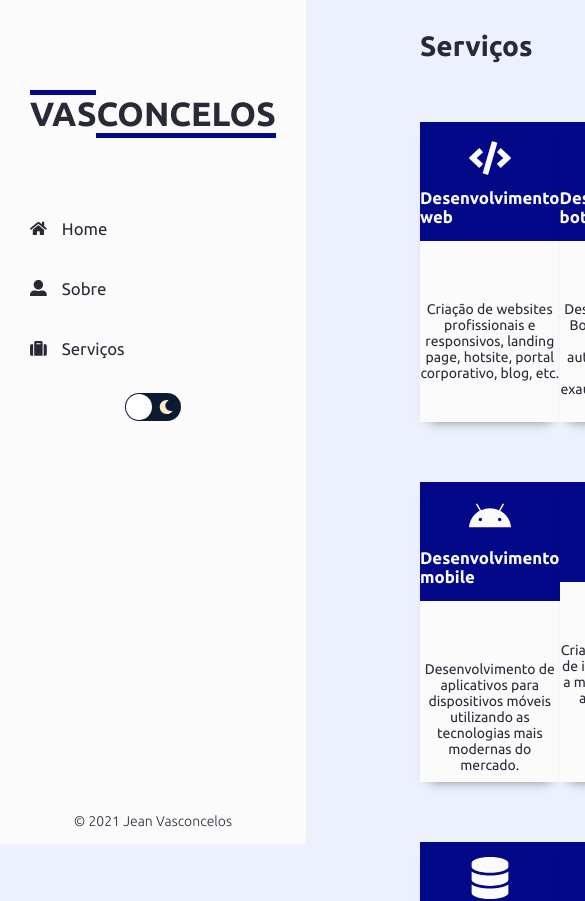
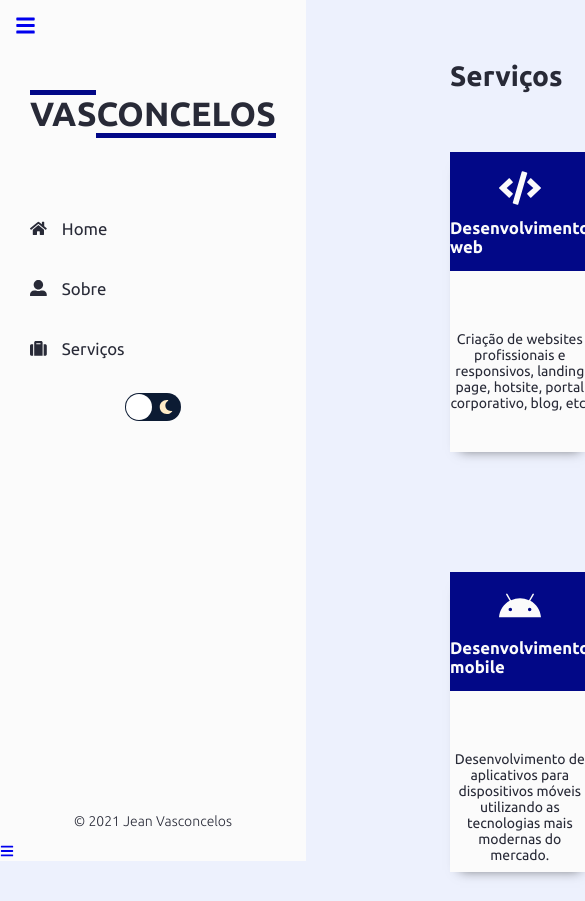
Before and after one commit to vasconcelosjean42/vasconcelosdev, a React (Create React App) app: page /vasconcelosdev/servicos in a window 390 px wide. Shown: the top 901 px of the page, 585 px wide, since content can reach past the window. Built offline with nearby package versions, Linux system fonts and the light colour scheme.

Commit message:
site responsivo

```diff
--- a/src/components/Infos/styles.ts
+++ b/src/components/Infos/styles.ts
@@ -30,7 +30,12 @@ export const Title = styled.div`
 
 export const Information = styled.div`
     display: flex;
-
+    @media (max-width: 595px){
+        flex-direction: column;
+        .item{
+            width: 100px;
+        }
+    }
     .verticalLine{
         width: 1px;
         background: ${props => props.theme.colors.text};
--- a/src/components/Sidebar/index.tsx
+++ b/src/components/Sidebar/index.tsx
@@ -1,4 +1,4 @@
-import React, { useContext } from "react";
+import React, { useContext, useState } from "react";
 import ReactSwitch from "react-switch";
 
 import { ThemeContext } from "styled-components";
@@ -7,19 +7,26 @@ import { Link } from "react-router-dom";
 
 import data from "./data";
 
-import { Container, Content, Logo } from "./styles";
-import { FaMoon, FaSun } from "react-icons/fa";
+import { Container, Content, Logo, Space, ToggleSidebar } from "./styles";
+import { FaBars, FaMoon, FaSun } from "react-icons/fa";
 
 interface Props {
     toggleTheme(): void;
 }
 
 export const Sidebar: React.FC<Props> = ({ toggleTheme }) => {
+    const [sidebar, setSidebar] = useState(false);
+    const showSidebar = () => setSidebar(!sidebar)
     const { title } = useContext(ThemeContext)
 
     return (
         <>
-            <Container>
+            <ToggleSidebar>
+                <Link to="#">
+                    <FaBars className="icon" onClick={showSidebar} />
+                </Link>
+            </ToggleSidebar>
+            <Container className={sidebar || sidebar ? 'desactive' : ''}>
                 <Content className="active">
                     <Link to='/vasconcelosdev/'>
                         <Logo>
@@ -74,7 +81,11 @@ export const Sidebar: React.FC<Props> = ({ toggleTheme }) => {
 
                     <span className="copyright">© 2021 Jean Vasconcelos</span>
                 </Content>
+                <Link to="#">
+                    <FaBars />
+                </Link>
             </Container>
+            <Space className={sidebar ? 'desactive' : ''} />
         </>
     )
 };
--- a/src/components/Sidebar/styles.ts
+++ b/src/components/Sidebar/styles.ts
@@ -3,6 +3,13 @@ import styled from "styled-components";
 export const Container = styled.div`
     background: ${props => props.theme.colors.sidebar};
     position: fixed;
+    transition: 1s;
+    &.desactive{
+        left: -100%;
+    }
+    @media (max-width: 1350px){
+
+    }
 `;
 
 export const Content = styled.ul`
@@ -92,3 +99,21 @@ export const Logo = styled.div`
         }
     }
 `;
+
+export const ToggleSidebar = styled.div`
+    align-self: flex-start;
+    margin: 15px;
+    margin-bottom: 0px;
+    z-index: 10;
+    position: fixed;
+    .icon{
+        font-size: 1.5rem;
+    }
+`;
+
+export const Space = styled.div`
+    margin-right: 390px;
+    &.desactive{
+        margin-right: 0px;
+    }
+`;
--- a/src/pages/About/styles.ts
+++ b/src/pages/About/styles.ts
@@ -2,6 +2,5 @@ import styled from "styled-components";
 
 export const Container = styled.div`
     flex: 1;
-    padding: 30px 30px;
-    margin-left: 390px;
+    padding: 60px 60px;
 `;
--- a/src/pages/Home/styles.ts
+++ b/src/pages/Home/styles.ts
@@ -3,7 +3,6 @@ import styled from "styled-components";
 export const Container = styled.div`
     flex: 1;
     height: 100vh;
-    margin-left: 390px;
 `;
 
 export const Content = styled.div`
@@ -12,6 +11,9 @@ export const Content = styled.div`
     display: flex;
     justify-content: center;
     align-items: center;
+    @media (max-width: 810px){
+        flex-direction: column-reverse;
+    }
 `;
 export const Text = styled.div`
     display: flex;
@@ -22,6 +24,9 @@ export const Text = styled.div`
         white-space: nowrap;
         span span{
             color: ${props => props.theme.colors.primary};
+        }
+        @media (max-width: 810px){
+            font-size: 2rem;
         }
     }
     .bottomText{
--- a/src/pages/Services/index.tsx
+++ b/src/pages/Services/index.tsx
@@ -8,6 +8,7 @@ export const Services: React.FC = () => {
         <Container>
             <h1>Serviços</h1>
             <Content>
+                {/*
                 <div className="left">
                     {data.slice(0, Math.ceil(data.length / 2)).map((data) => {
                         return (
@@ -22,6 +23,16 @@ export const Services: React.FC = () => {
                         )
                     })}
                 </div>
+                */}
+
+                {data.map((data) => {
+                    return (
+                        <div className="item">
+                            <RedCard data={data} />
+                        </div>
+                    )
+                })}
+
             </Content>
         </Container>
     )
--- a/src/pages/Services/styles.ts
+++ b/src/pages/Services/styles.ts
@@ -3,11 +3,28 @@ import styled from "styled-components";
 export const Container = styled.div`
     flex: 1;
     height: 100vh;
-    padding: 30px 30px;
-    margin-left: 390px;
+    padding: 60px 60px;
 `;
 
 export const Content = styled.div`
     display: flex;
-    justify-content: space-evenly;
+    flex-wrap: wrap;
+    justify-content: center;
+    align-items: center;
+    padding: 0px 0px 0px 150px;
+    @media (max-width: 600px){
+        padding: 0px 0px 0px 100px;
+    }
+    @media (max-width: 550px){
+        padding: 0px 0px 0px 50px;
+    }
+    @media (max-width: 450px){
+        padding: 0px 0px 0px 0px;
+    }
+    .item{
+        flex: 1 50%;
+        @media (max-width: 900px){
+            flex: 1 100%;
+        }
+    }
 `;
--- a/src/styles/global.ts
+++ b/src/styles/global.ts
@@ -30,6 +30,7 @@ export const GlobalStyle = createGlobalStyle`
     }
 
     body {
+        transition: 1s;
         background: ${props => props.theme.colors.background};
         color: ${props => props.theme.colors.text};
     }
```
